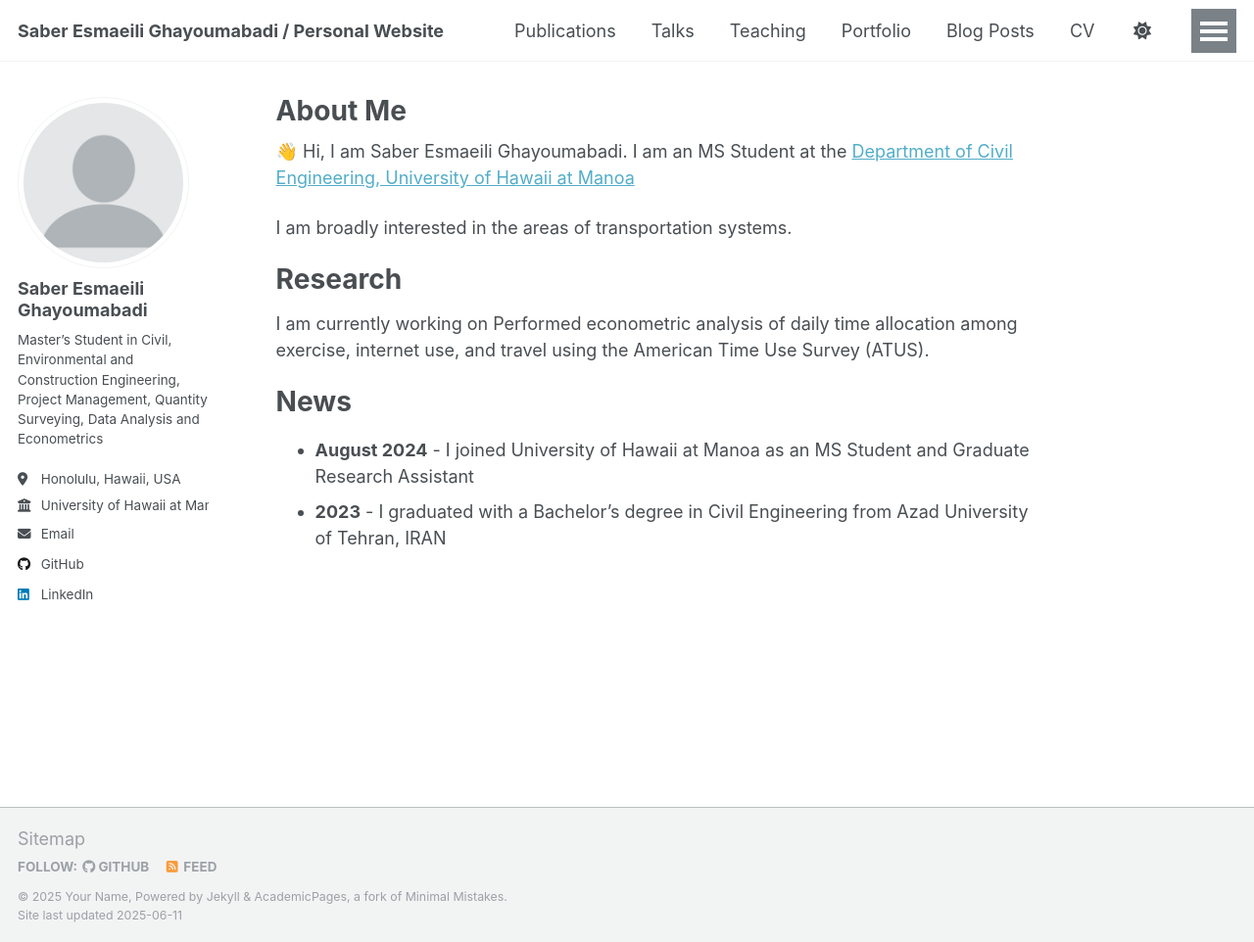
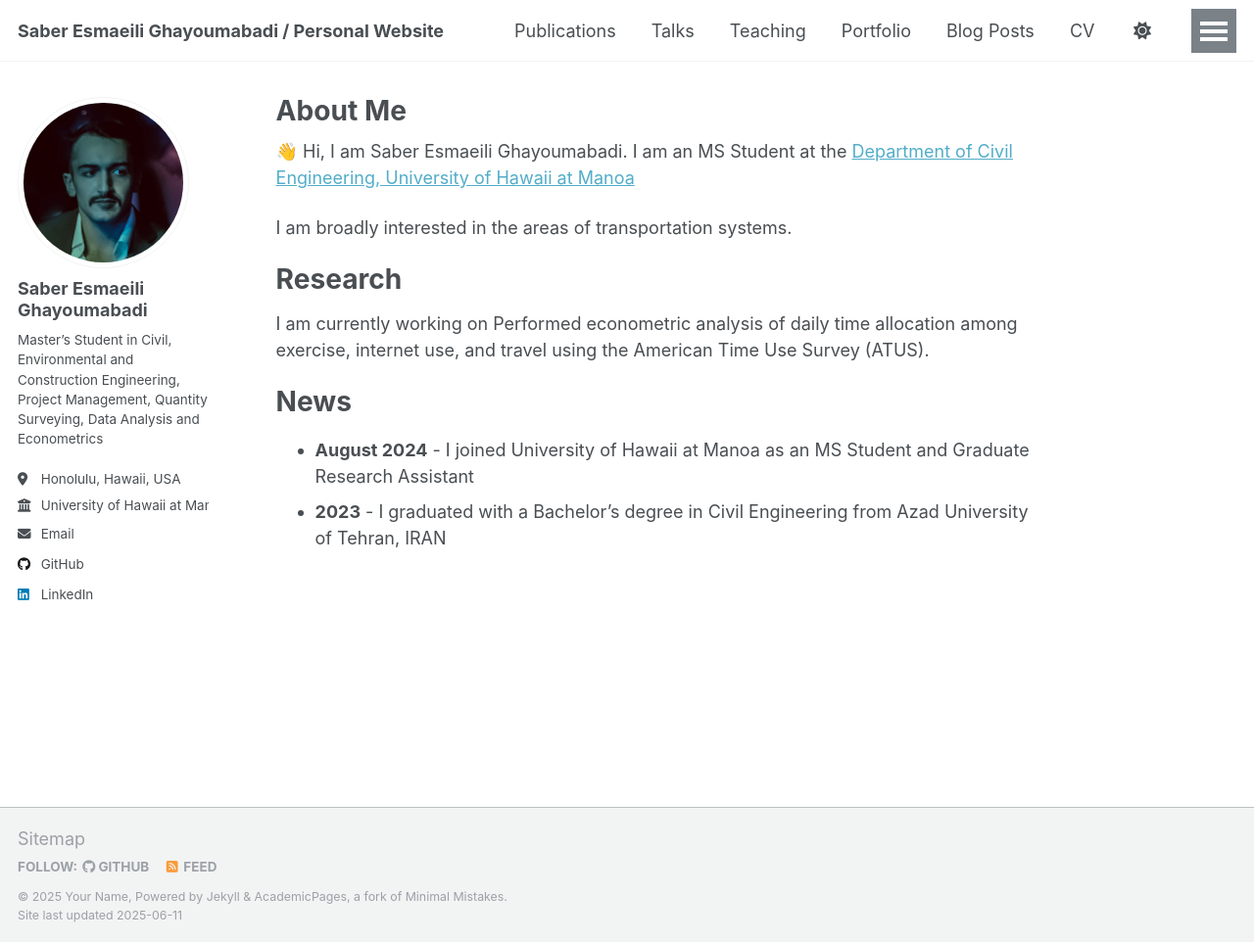
Before and after one commit to Saber-esmaeili/Saber-esmaeili.github.io, a Jekyll site: the page built from _pages/about.md, in a window 1280 px wide and 962 px high. Shown: the whole window at 98% size. Built offline with Jekyll 4.4.1, drawn with Linux system fonts in a browser that asks for light colours.

Commit message:
Update _config.yml

```diff
--- a/_config.yml
+++ b/_config.yml
@@ -22,7 +22,7 @@ repository               : "academicpages/academicpages.github.io"
 #               Additional customization can be done by editing /_includes/author-profile.html
 author:
   # Biographic information
-  avatar           : "profile.png"
+  avatar           : "profile photo.jpg"
   name             : "Saber Esmaeili Ghayoumabadi"
   pronouns         : # example: "she/her"
   bio              : "Master’s Student in Civil, Environmental and Construction Engineering, Project Management, Quantity Surveying, Data Analysis and Econometrics"
```
